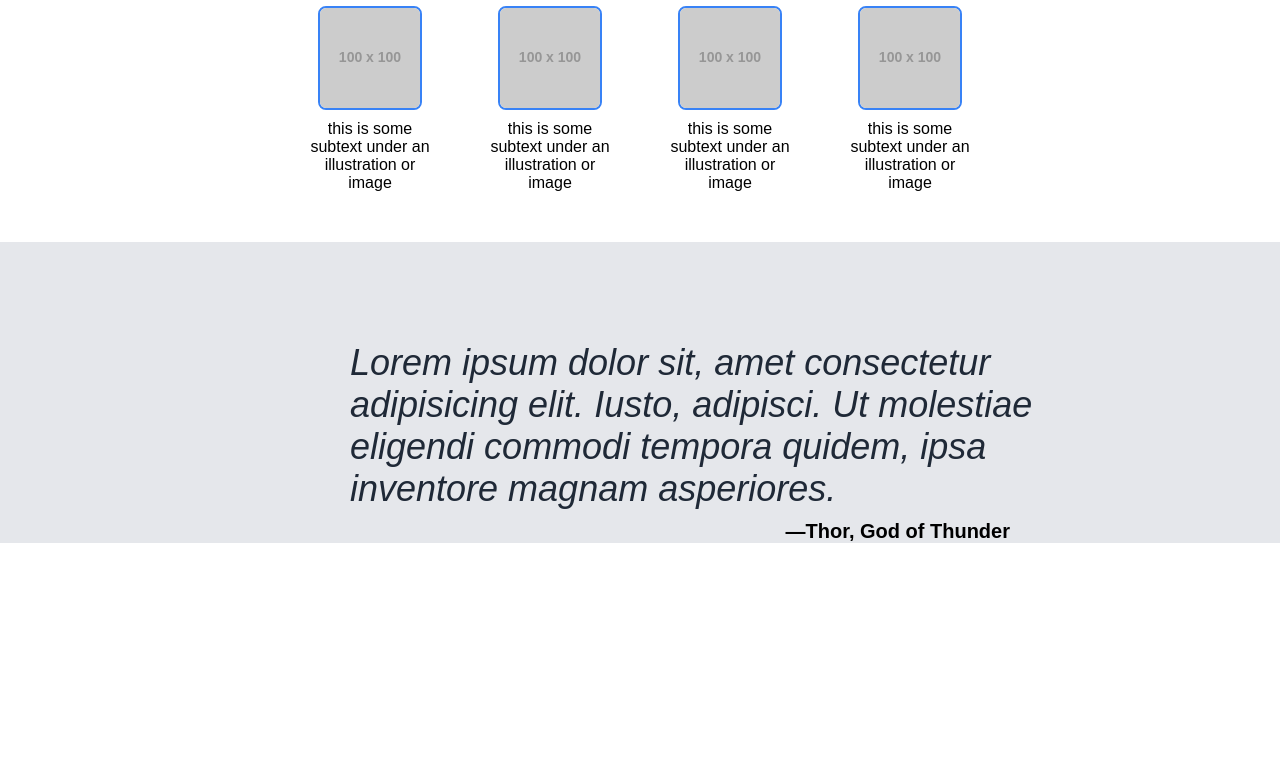
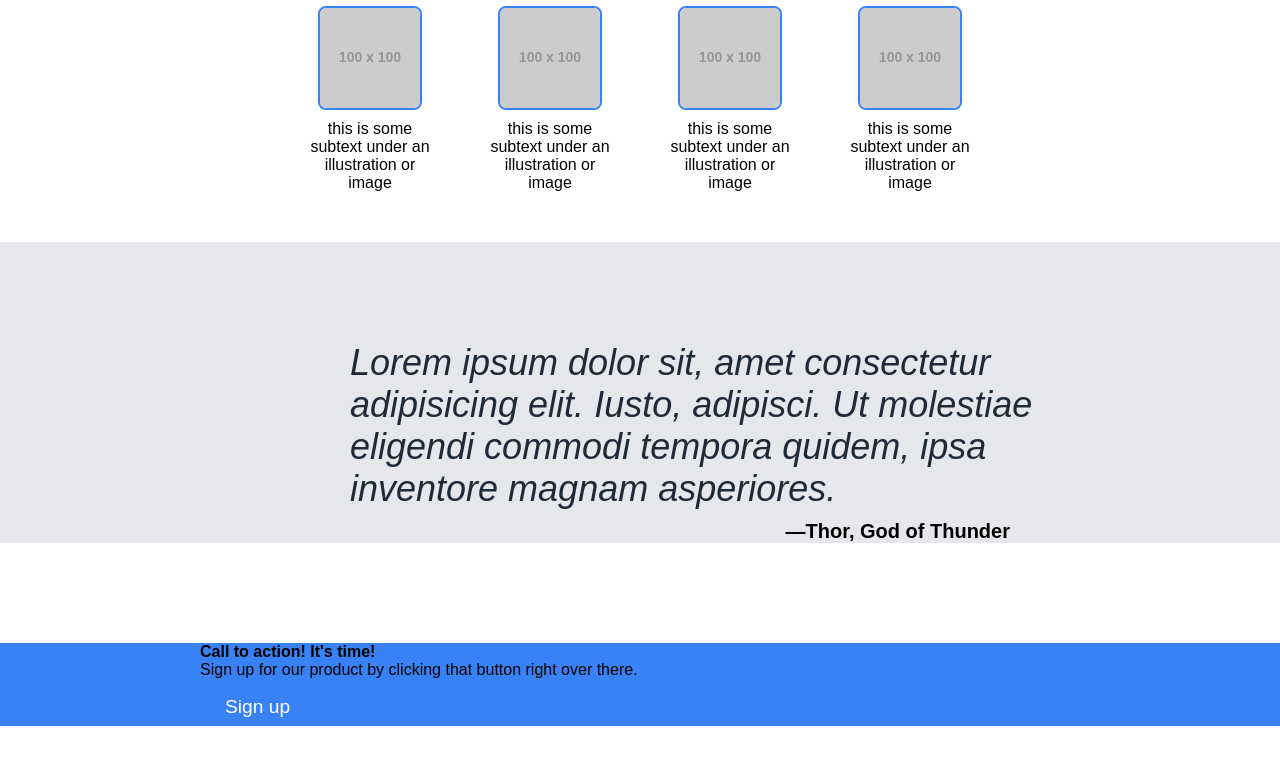
Before and after one commit to Chetonix/an-odin-project, a plain HTML site: page index.html in a window 1280 px wide. Shown: the part 638-1402 px from the top of the page. Before the commit the page ends 1181 px from the top, so only its background shows below. Drawn offline with Linux system fonts and the light colour scheme; placeholder pictures from the web are drawn by us.

Commit message:
add cta section in part

```diff
--- a/index.html
+++ b/index.html
@@ -80,5 +80,21 @@
         </figure>
       </div>
     </section>
+
+    <section class="cta">
+      <div class="grid container">
+        <div class="banner">
+          <div class="banner-text">
+            <h4 class="cta-heading">Call to action! It's time!</h4>
+            <p>
+              Sign up for our product by clicking that button right over there.
+            </p>
+          </div>
+          <div class="banner-button">
+            <button class="btn btn-primary">Sign up</button>
+          </div>
+        </div>
+      </div>
+    </section>
   </body>
 </html>
--- a/styles.css
+++ b/styles.css
@@ -88,7 +88,7 @@ header .logo {
 .btn.btn-primary {
   background-color: #3882f6;
   color: white;
-  padding: 9px 23px;
+  padding: 6px 23px;
   margin-top: 9px;
   font-size: 1.2rem;
   border-radius: 8px;
@@ -156,3 +156,13 @@ header .logo {
   text-align: right;
   margin-right: 70px;
 }
+
+/* CTA */
+.cta {
+  margin: 100px 0px;
+  background-color: #3882f6;
+}
+
+.cta .grid {
+  display: grid;
+}
```
